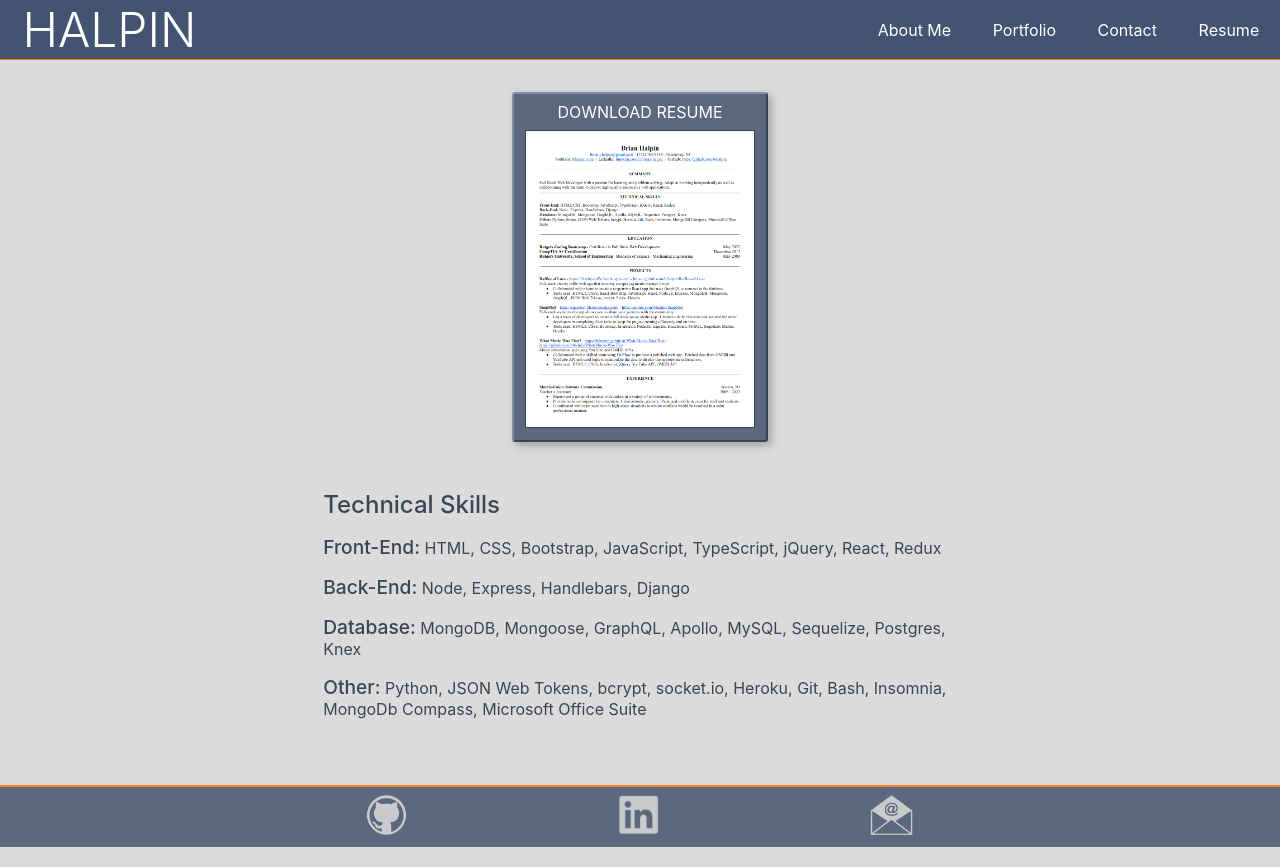
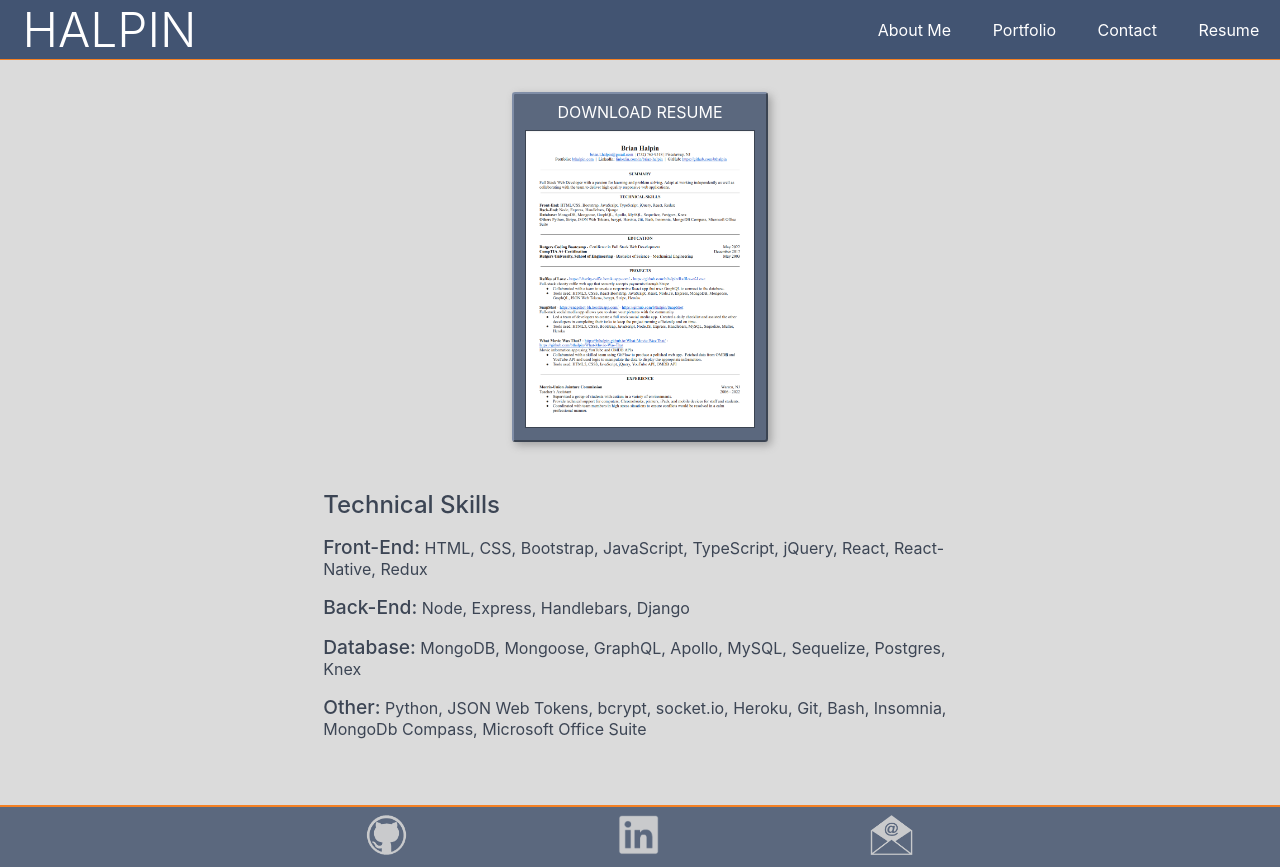
Before and after one commit to bthalpin/TypeScript-Portfolio, a React (Create React App) app: page /#/Resume in a window 1280 px wide. Built offline with nearby package versions, Linux system fonts and the light colour scheme.

Commit message:
Update resume

```diff
--- a/src/pages/Resume/index.tsx
+++ b/src/pages/Resume/index.tsx
@@ -20,7 +20,7 @@ const Resume = () => {
             <div className="skillContainer">
                 <div className="skills">
                     <h2>Technical Skills</h2>
-                    <p className="skill"><span className="skillLevel">Front-End:</span> HTML, CSS, Bootstrap, JavaScript, TypeScript, jQuery, React, Redux</p>
+                    <p className="skill"><span className="skillLevel">Front-End:</span> HTML, CSS, Bootstrap, JavaScript, TypeScript, jQuery, React, React-Native, Redux</p>
                     <p className="skill"><span className="skillLevel">Back-End:</span> Node, Express, Handlebars, Django</p>
                     <p className="skill"><span className="skillLevel">Database:</span> MongoDB, Mongoose, GraphQL, Apollo, MySQL, Sequelize, Postgres, Knex </p>
                     <p className="skill"><span className="skillLevel">Other:</span> Python, JSON Web Tokens, bcrypt, socket.io, Heroku, Git, Bash, Insomnia, MongoDb Compass, Microsoft Office Suite</p>
```
Also changed, not shown: 1 other file (tests, documents, lock files or other folders).
